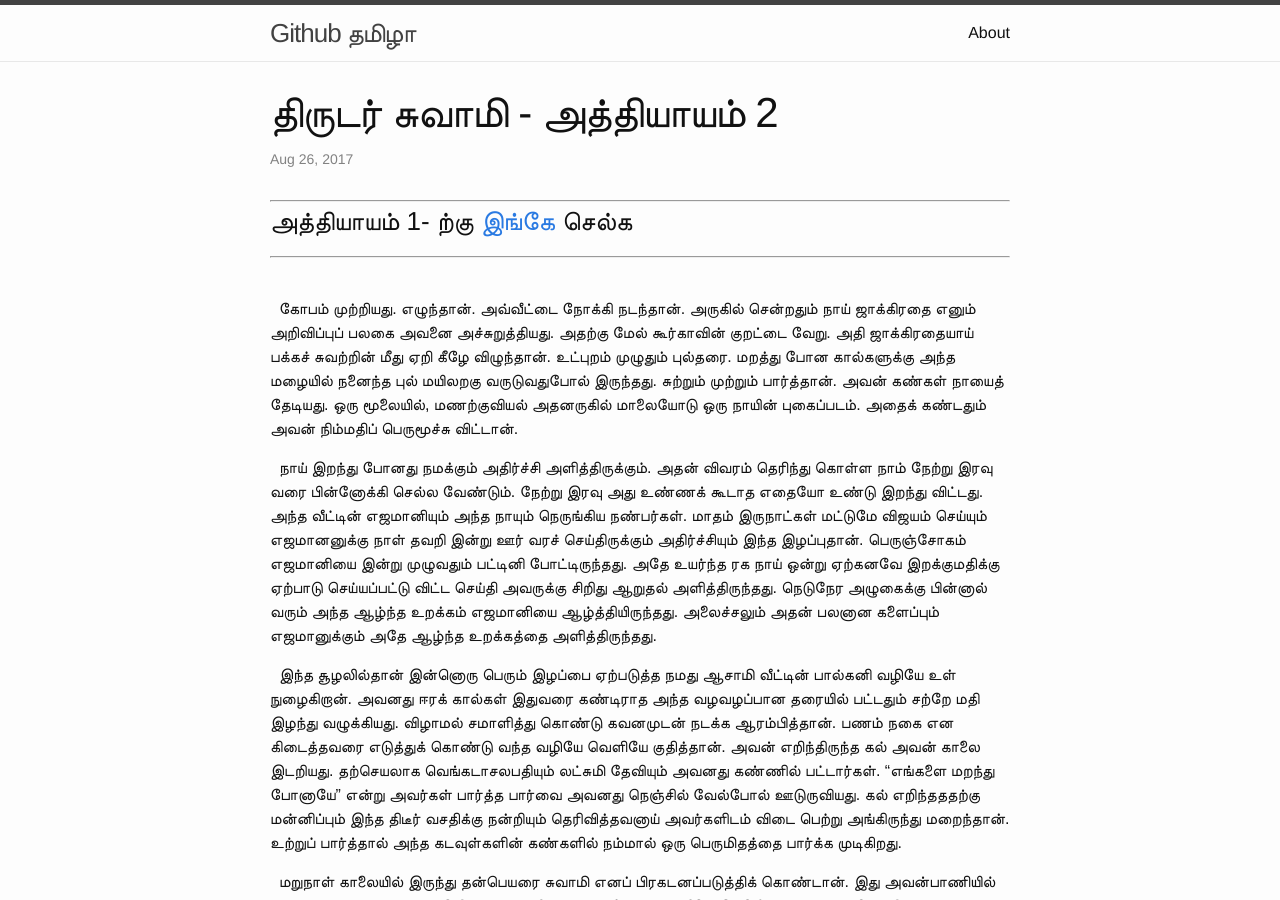
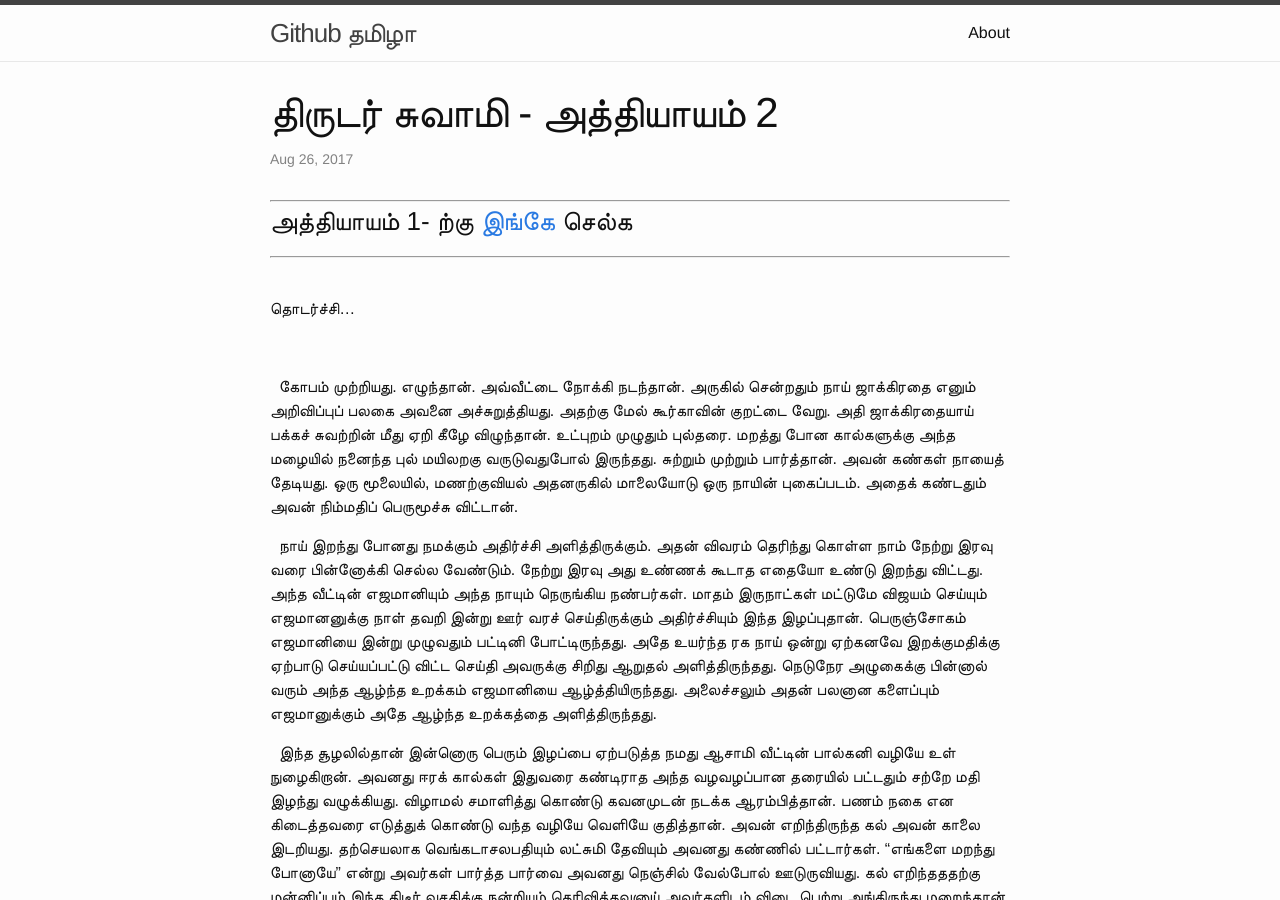
Before and after one commit to rajbharath/rajbharath.github.io, a Jekyll site: the page built from _posts/2017-08-26- short story - thirudar swami - aththiyayam 2.markdown, in a window 1280 px wide and 900 px high. Built offline with Jekyll 4.4.1, drawn with Linux system fonts in a browser that asks for light colours; comment, search, counter and statistics services are not loaded.

Commit message:
short story - thirudar swami - aththiyayam - improved UX

```diff
--- a/_posts/2017-08-26- short story - thirudar swami - aththiyayam 2.markdown
+++ b/_posts/2017-08-26- short story - thirudar swami - aththiyayam 2.markdown
@@ -14,6 +14,10 @@ comments: true
 
 &nbsp;&nbsp;
 
+தொடர்ச்சி...
+
+&nbsp;&nbsp;
+
 &nbsp;&nbsp;கோபம் முற்றியது. எழுந்தான். அவ்வீட்டை நோக்கி நடந்தான். அருகில் சென்றதும் நாய் ஜாக்கிரதை எனும் அறிவிப்புப் பலகை அவனை அச்சுறுத்தியது.  அதற்கு மேல் கூர்காவின் குறட்டை வேறு. அதி ஜாக்கிரதையாய் பக்கச் சுவற்றின் மீது ஏறி கீழே விழுந்தான். உட்புறம் முழுதும்  புல்தரை. மறத்து போன கால்களுக்கு அந்த மழையில் நனைந்த புல் மயிலறகு வருடுவதுபோல் இருந்தது. சுற்றும் முற்றும் பார்த்தான். அவன் கண்கள் நாயைத் தேடியது. ஒரு மூலையில், மணற்குவியல் அதனருகில் மாலையோடு ஒரு நாயின் புகைப்படம். அதைக் கண்டதும் அவன் நிம்மதிப் பெருமூச்சு விட்டான்.
 
 &nbsp;&nbsp;நாய் இறந்து போனது நமக்கும் அதிர்ச்சி அளித்திருக்கும். அதன் விவரம் தெரிந்து கொள்ள நாம் நேற்று இரவு வரை பின்னோக்கி செல்ல வேண்டும். நேற்று இரவு அது உண்ணக் கூடாத எதையோ உண்டு இறந்து விட்டது. அந்த வீட்டின் எஜமானியும் அந்த நாயும் நெருங்கிய நண்பர்கள். மாதம் இருநாட்கள் மட்டுமே விஜயம் செய்யும் எஜமானனுக்கு நாள் தவறி இன்று ஊர் வரச் செய்திருக்கும் அதிர்ச்சியும் இந்த இழப்புதான். பெருஞ்சோகம் எஜமானியை இன்று முழுவதும் பட்டினி போட்டிருந்தது. அதே உயர்ந்த ரக நாய் ஒன்று ஏற்கனவே இறக்குமதிக்கு ஏற்பாடு செய்யப்பட்டு விட்ட செய்தி அவருக்கு சிறிது ஆறுதல் அளித்திருந்தது. நெடுநேர அழுகைக்கு பின்னால் வரும் அந்த ஆழ்ந்த உறக்கம் எஜமானியை ஆழ்த்தியிருந்தது. அலைச்சலும் அதன் பலனான களைப்பும் எஜமானுக்கும் அதே ஆழ்ந்த உறக்கத்தை அளித்திருந்தது.
```
